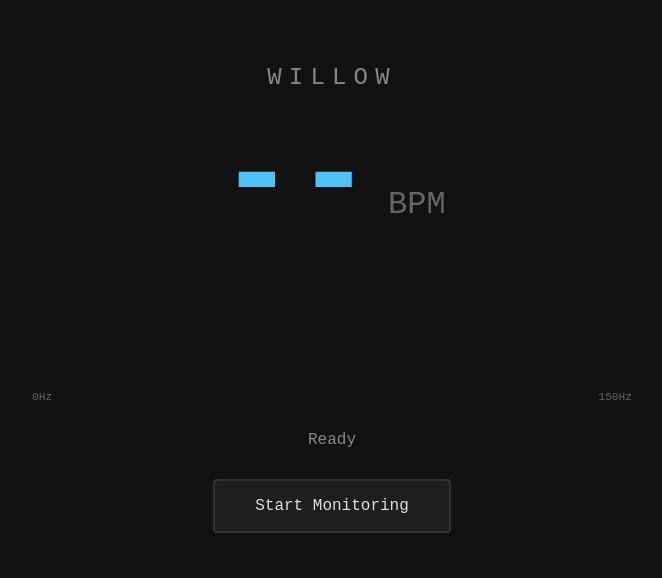
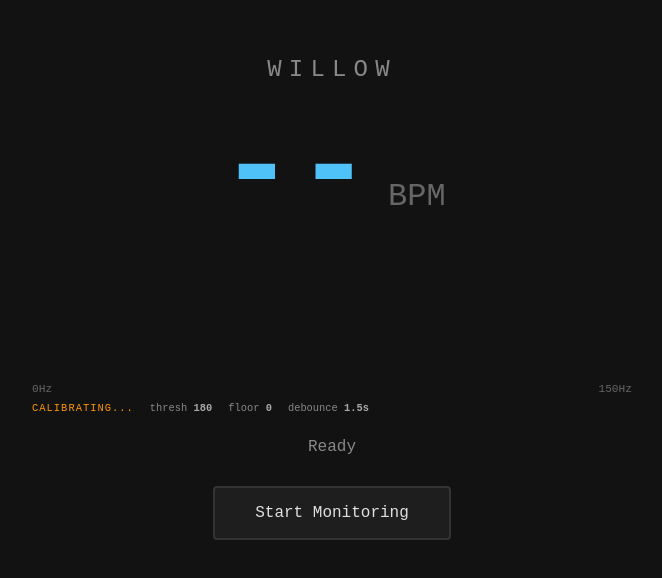
Before and after one commit to arthurkok2/pet-breathing-speed, a React (Vite) app: page / in a window 1280 px wide. Shown: the part 102-680 px from the top of the page, without its empty margins (308-970 px from the left). Built offline with nearby package versions, Linux system fonts and the light colour scheme.

Commit message:
feat: visualize calibration state on spectrum canvas with threshold line, energy level, and stats panel

```diff
--- a/src/App.tsx
+++ b/src/App.tsx
@@ -11,7 +11,7 @@ type AppState =
 
 function App() {
   const [state, setState] = useState<AppState>("idle");
-  const { bpm, frequencyData, pulseDetected, start, stop, clearPulse } = useBreathMonitor();
+  const { bpm, frequencyData, pulseDetected, energy, calibration, start, stop, clearPulse } = useBreathMonitor();
 
   useEffect(() => {
     if (!pulseDetected) return;
@@ -56,7 +56,7 @@ function App() {
         <span className="bpm-value">{bpm ?? "--"}</span>
         <span className="bpm-label">BPM</span>
       </div>
-      <SpectrumVisualizer frequencyData={frequencyData} />
+      <SpectrumVisualizer frequencyData={frequencyData} energy={energy} calibration={calibration} />
       <p className="state-label">
         {state === "monitoring" && pulseDetected
           ? "Pulse detected"
--- a/src/audio/BreathDetector.ts
+++ b/src/audio/BreathDetector.ts
@@ -13,6 +13,7 @@ const QUIET_FRAMES = 30;
 export interface BreathDetectorState {
   bpm: number | null;
   pulseDetected: boolean;
+  energy: number;
 }
 
 export interface CalibrationState {
@@ -81,7 +82,7 @@ export class BreathDetector {
       bpm = Math.round(60000 / avgInterval);
     }
 
-    return { bpm, pulseDetected };
+    return { bpm, pulseDetected, energy: avgAmplitude };
   }
 
   private calibrateNoiseFloor(avgAmplitude: number): void {
--- a/src/components/SpectrumVisualizer.css
+++ b/src/components/SpectrumVisualizer.css
@@ -18,3 +18,32 @@
   color: #666;
   padding: 0.25rem 0;
 }
+
+.calibration-stats {
+  display: flex;
+  align-items: center;
+  gap: 1rem;
+  font-size: 0.65rem;
+  font-family: inherit;
+  font-variant-numeric: tabular-nums;
+  color: #888;
+  padding: 0.15rem 0 0;
+}
+
+.cal-status {
+  text-transform: uppercase;
+  letter-spacing: 0.1em;
+}
+
+.cal-status.calibrating {
+  color: #ff9800;
+}
+
+.cal-status.ready {
+  color: #4ade80;
+}
+
+.cal-value strong {
+  color: #aaa;
+  font-weight: 600;
+}
--- a/src/components/SpectrumVisualizer.tsx
+++ b/src/components/SpectrumVisualizer.tsx
@@ -1,13 +1,20 @@
 import { useRef, useEffect } from "react";
+import type { CalibrationState } from "../audio/BreathDetector";
 import "./SpectrumVisualizer.css";
 
 interface SpectrumVisualizerProps {
   frequencyData: Uint8Array;
+  energy: number;
+  calibration: CalibrationState;
 }
 
 const LOW_BINS = 5;
 
-export function SpectrumVisualizer({ frequencyData }: SpectrumVisualizerProps) {
+export function SpectrumVisualizer({
+  frequencyData,
+  energy,
+  calibration,
+}: SpectrumVisualizerProps) {
   const canvasRef = useRef<HTMLCanvasElement>(null);
 
   useEffect(() => {
@@ -56,7 +63,48 @@ export function SpectrumVisualizer({ frequencyData }: SpectrumVisualizerProps) {
 
       ctx.fillRect(x, y, barWidth, barHeight);
     }
-  }, [frequencyData]);
+
+    if (calibration.initialized) {
+      const thresholdY = h - (calibration.threshold / 255) * h;
+      const noiseFloorY = h - (calibration.noiseFloor / 255) * h;
+
+      ctx.setLineDash([6, 4]);
+      ctx.strokeStyle = "rgba(255, 152, 0, 0.7)";
+      ctx.lineWidth = 1;
+      ctx.beginPath();
+      ctx.moveTo(0, thresholdY);
+      ctx.lineTo(w, thresholdY);
+      ctx.stroke();
+      ctx.setLineDash([]);
+
+      ctx.fillStyle = "rgba(255, 152, 0, 0.9)";
+      ctx.font = "9px monospace";
+      ctx.textAlign = "right";
+      ctx.fillText("threshold", w - 4, thresholdY - 3);
+
+      ctx.setLineDash([3, 5]);
+      ctx.strokeStyle = "rgba(255, 255, 255, 0.25)";
+      ctx.lineWidth = 0.5;
+      ctx.beginPath();
+      ctx.moveTo(0, noiseFloorY);
+      ctx.lineTo(w, noiseFloorY);
+      ctx.stroke();
+      ctx.setLineDash([]);
+    }
+
+    const energyY = h - (energy / 255) * h;
+    ctx.strokeStyle = energy > calibration.threshold ? "#4ade80" : "rgba(79, 195, 247, 0.6)";
+    ctx.lineWidth = 1.5;
+    ctx.setLineDash([]);
+    ctx.beginPath();
+    ctx.moveTo(0, energyY);
+    ctx.lineTo(w, energyY);
+    ctx.stroke();
+    ctx.fillStyle = energy > calibration.threshold ? "#4ade80" : "rgba(79, 195, 247, 0.6)";
+    ctx.font = "9px monospace";
+    ctx.textAlign = "left";
+    ctx.fillText(`energy ${Math.round(energy)}`, 4, energyY - 3);
+  }, [frequencyData, energy, calibration]);
 
   return (
     <div className="spectrum-container">
@@ -65,6 +113,20 @@ export function SpectrumVisualizer({ frequencyData }: SpectrumVisualizerProps) {
         <span>0Hz</span>
         <span>150Hz</span>
       </div>
+      <div className="calibration-stats">
+        <span className={`cal-status ${calibration.initialized ? "ready" : "calibrating"}`}>
+          {calibration.initialized ? "calibrated" : "calibrating..."}
+        </span>
+        <span className="cal-value">
+          thresh <strong>{Math.round(calibration.threshold)}</strong>
+        </span>
+        <span className="cal-value">
+          floor <strong>{Math.round(calibration.noiseFloor)}</strong>
+        </span>
+        <span className="cal-value">
+          debounce <strong>{(calibration.debounceMs / 1000).toFixed(1)}s</strong>
+        </span>
+      </div>
     </div>
   );
 }
--- a/src/hooks/useBreathMonitor.ts
+++ b/src/hooks/useBreathMonitor.ts
@@ -1,10 +1,18 @@
 import { useRef, useState, useCallback } from "react";
 import { AudioManager, BreathDetector } from "../audio";
+import type { CalibrationState } from "../audio/BreathDetector";
 
 export function useBreathMonitor() {
   const [bpm, setBpm] = useState<number | null>(null);
   const [frequencyData, setFrequencyData] = useState<Uint8Array>(new Uint8Array(0));
   const [pulseDetected, setPulseDetected] = useState(false);
+  const [energy, setEnergy] = useState(0);
+  const [calibration, setCalibration] = useState<CalibrationState>({
+    noiseFloor: 0,
+    threshold: 180,
+    debounceMs: 1500,
+    initialized: false,
+  });
   const audioRef = useRef<AudioManager | null>(null);
   const detectorRef = useRef<BreathDetector | null>(null);
 
@@ -22,6 +30,8 @@ export function useBreathMonitor() {
       const state = detector.update(data, performance.now());
       setBpm(state.bpm);
       setFrequencyData(new Uint8Array(data));
+      setEnergy(state.energy);
+      setCalibration({ ...detector.calibration });
 
       if (state.pulseDetected) {
         setPulseDetected(true);
@@ -37,11 +47,13 @@ export function useBreathMonitor() {
     setBpm(null);
     setFrequencyData(new Uint8Array(0));
     setPulseDetected(false);
+    setEnergy(0);
+    setCalibration({ noiseFloor: 0, threshold: 180, debounceMs: 1500, initialized: false });
   }, []);
 
   const clearPulse = useCallback(() => {
     setPulseDetected(false);
   }, []);
 
-  return { bpm, frequencyData, pulseDetected, start, stop, clearPulse };
+  return { bpm, frequencyData, pulseDetected, energy, calibration, start, stop, clearPulse };
 }
```
